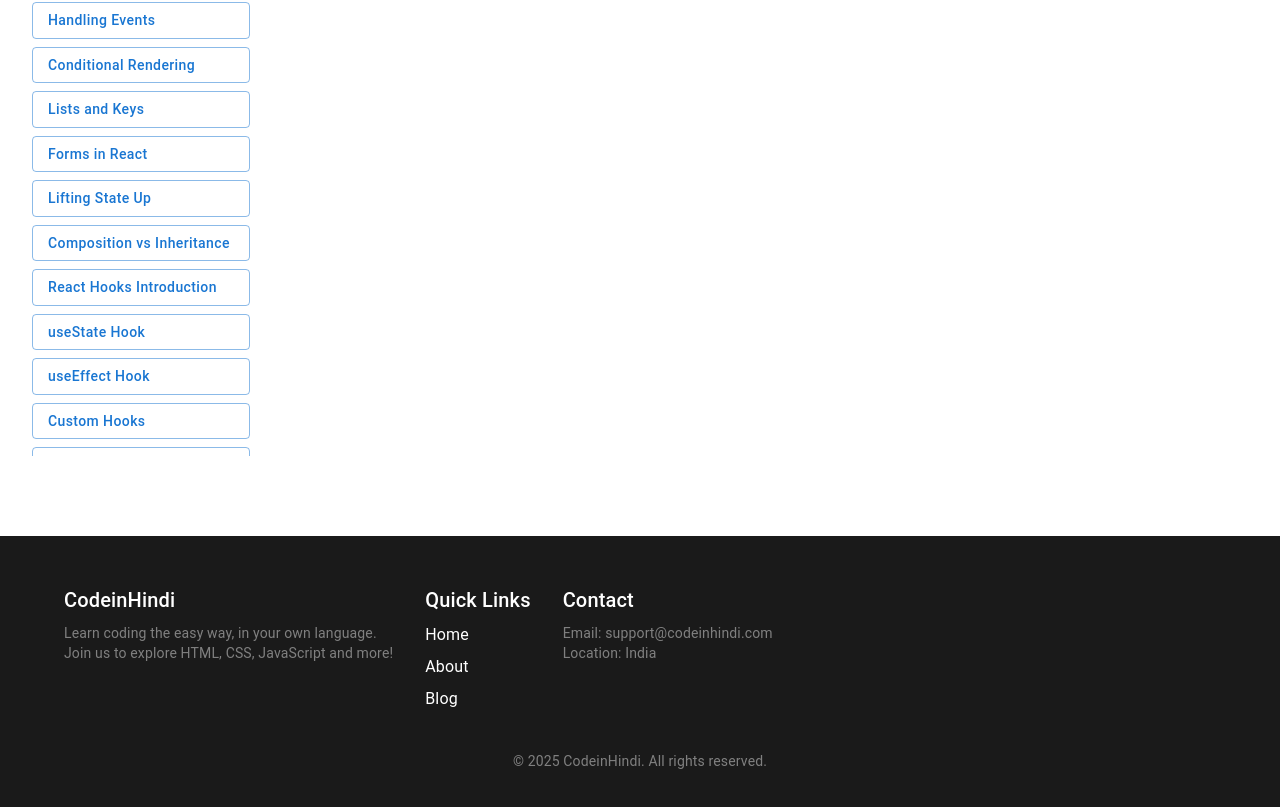
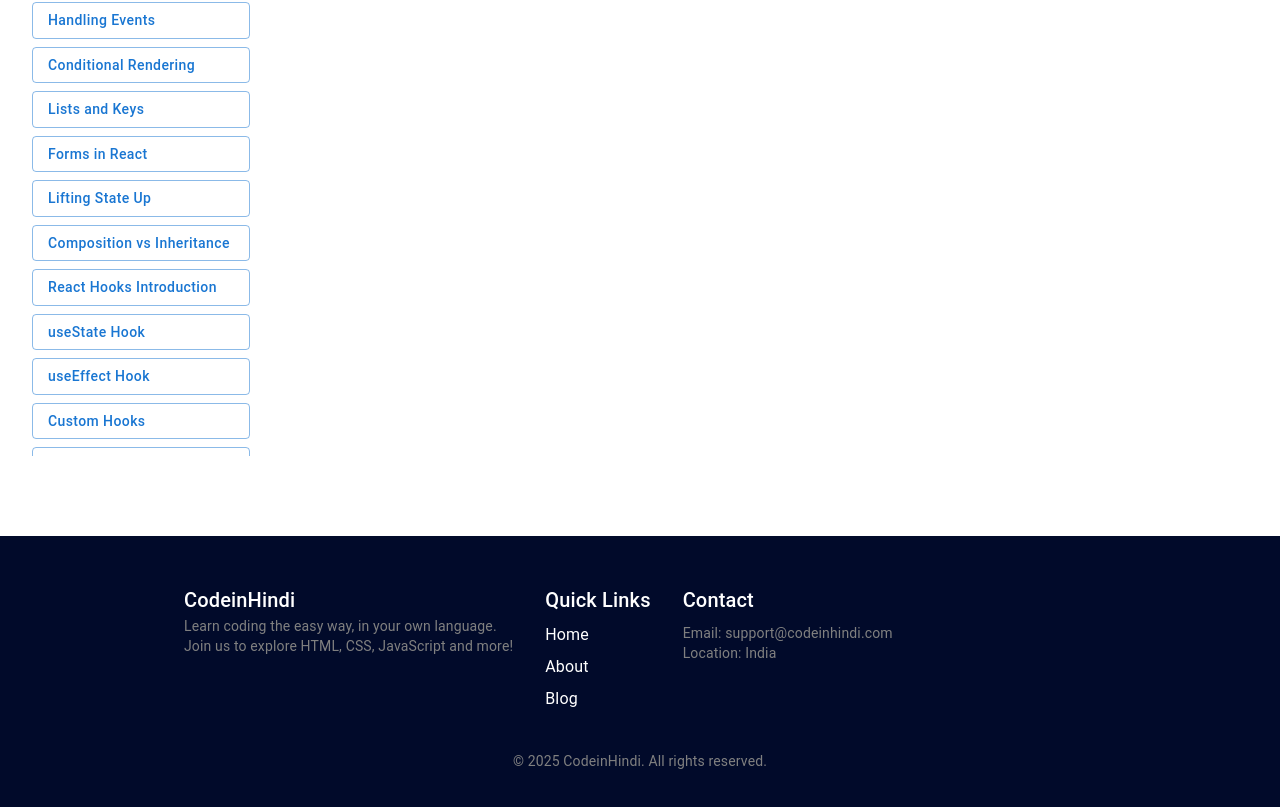
Before and after one commit to karant9576/CodeInHindi, a React (Vite) app: page /react in a window 1280 px wide. Shown: the part 434-1241 px from the top of the page. Built offline with nearby package versions, Linux system fonts and the light colour scheme.

Commit message:
chore: clean up empty code change sections in the changes file

```diff
--- a/index.html
+++ b/index.html
@@ -5,6 +5,10 @@
     <link rel="icon" href="src/assets/newfav1.0.png" />
     <link rel="apple-touch-icon" href="src/assets/newfav.png" />
     <meta name="viewport" content="width=device-width, initial-scale=1.0" />
+    <meta name="discription" content="CodeInHindi - Your go-to platform for learning coding in Hindi. Explore tutorials, resources, and a community of learners." />
+    <meta name="keywords" content="CodeInHindi, coding, programming, Hindi, tutorials, resources, community" />
+    <meta name="author" content="CodeInHindi Team" />
+
     <title>CodeInHindi</title>
   </head>
   <body>
--- a/src/App.jsx
+++ b/src/App.jsx
@@ -25,13 +25,13 @@ function App() {
     const newMode = !darkMode;
     setDarkMode(newMode);
     localStorage.setItem("darkMode", newMode);
-    document.body.style.background = newMode ? "#181c31" : "#fff";
+    document.body.style.background = newMode ? "#0A0F29" : "#fff";
     document.body.style.color = newMode ? "#fff" : "#000";
   };
 
   //  Apply body background/text color when theme changes
   useEffect(() => {
-    document.body.style.background = darkMode ? "#181c31" : "#fff";
+    document.body.style.background = darkMode ? "#0A0F29" : "#fff";
     document.body.style.color = darkMode ? "#fff" : "#000";
   }, [darkMode]);
 
@@ -43,7 +43,7 @@ function App() {
           mode: darkMode ? "dark" : "light",
           ...(darkMode && {
             background: {
-              default: "#181c31",
+              default: "#0A0F29",
               paper: "#1f233e",
             },
             text: {
--- a/src/components/Footer.jsx
+++ b/src/components/Footer.jsx
@@ -1,6 +1,6 @@
 import { Box, Container, Grid, Typography, Link } from "@mui/material";
 import { useNavigate } from "react-router-dom";
-
+// import fav from "../assets/newfav.png";
 const Footer = () => {
   const navigate = useNavigate();
   const pages = ["Home", "About", "Blog",];
@@ -9,17 +9,32 @@ const Footer = () => {
     <Box
       component="footer"
       sx={{
-        backgroundColor: "#1a1a1a",
+        backgroundColor: "#010a2aff",
         color: "#fff",
         py: { xs: 4, sm: 6 },
         mt: 10,
       }}
     >
+         {/* <Box
+          component="img"
+          src={fav}
+
+          sx={{
+            width: 190,
+            height: 190,
+            display: "flex-wrap",
+            mx: "auto",
+           ml: { xs: 0, sm: 2, md: 9 },
+
+
+          }}
+        /> */}
       <Container maxWidth="lg">
-        <Grid container spacing={4}>
+
+        <Grid container spacing={4} sx={{ml:{ xs: 1, sm: 6, md: 15 }}}>
           {/* About */}
           <Grid item xs={12} sm={4}>
-            <Typography variant="h6" gutterBottom>
+            <Typography variant="h6" gutterBottom sx={{display: "inline",}}>
               CodeinHindi
             </Typography>
             <Typography variant="body2" sx={{ color: "gray" }}>
--- a/src/components/Home.jsx
+++ b/src/components/Home.jsx
@@ -20,7 +20,7 @@ function Home() {
     <Grid item xs={12} md={6} sx={{ textAlign: { xs: "center", md: "left" }, ml:{ xs: 0, sm: 19, md: 12 } }}>
       <Typography
         variant="subtitle2"
-        color="#6c63ff"
+        color="#FF6B35"
         fontWeight={700}
         gutterBottom
         sx={{ ml: { xs: 0, md: 1 } }}
--- a/src/components/Slidingcard.jsx
+++ b/src/components/Slidingcard.jsx
@@ -175,12 +175,12 @@ const SlidingCards = ({ darkMode }) => {
                     }
                   }}
                   sx={{
-                    backgroundColor: "#6c63ff",
+                    backgroundColor: "#FF6B35",
                     color: "#fff",
                     textTransform: "none",
                     fontSize: 14,
                     "&:hover": {
-                      backgroundColor: "#5a54d1",
+                      backgroundColor: "#f14b0fff",
                     },
                   }}
                 >
```
Also changed, not shown: src/assets/shape-15.svg (added).
